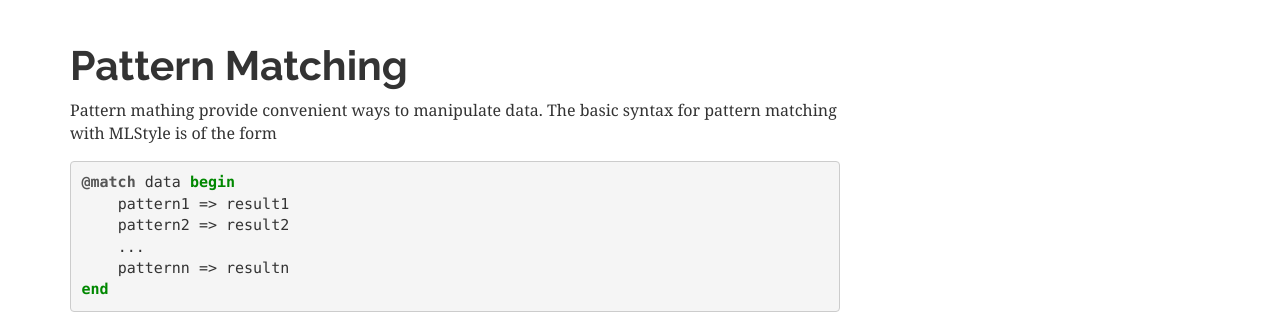
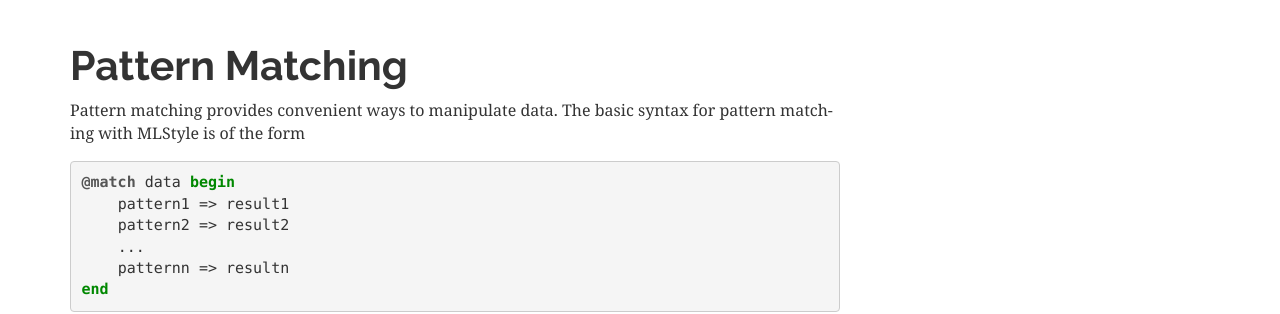
Before and after one commit to thautwarm/MLStyle.jl, a Sphinx documentation site: the page built from docs/syntax/pattern.md, in a window 1280 px wide and 900 px high. Shown: the part 133-447 px from the top of the window. Built offline with Sphinx 7.4.7, drawn with Linux system fonts in a browser that asks for light colours.

Commit message:
Update docs/syntax/pattern.md
Co-authored-by: Mason Protter <mason.protter@icloud.com>

````diff
--- a/docs/syntax/pattern.md
+++ b/docs/syntax/pattern.md
@@ -1,7 +1,7 @@
 Pattern Matching
 =======================
 
-Pattern mathing provide convenient ways to manipulate data. The basic syntax for pattern matching with MLStyle is of the form
+Pattern matching provides convenient ways to manipulate data. The basic syntax for pattern matching with MLStyle is of the form
 ```julia
 @match data begin
     pattern1 => result1
````
